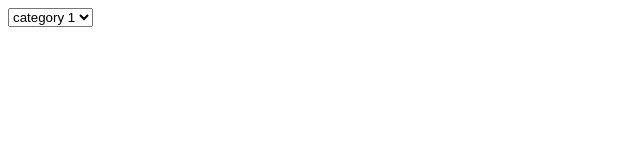
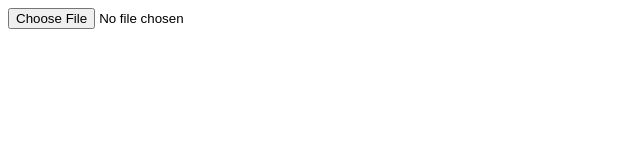
Before and after one commit to boriphuth/LearnAngularsWithRealApps, an Angular app: page / in a window 1280 px wide. Shown: the top 160 px of the page, without its empty margins (0-640 px from the left). Built offline with nearby package versions, Linux system fonts and the light colour scheme.

Commit message:
9.Select A File with Change Event in Angular 5(Event)

```diff
--- a/src/app/app.component.html
+++ b/src/app/app.component.html
@@ -80,10 +80,18 @@
     <option value="c4">Category 4</option>
   </select>
 -->
+<!--
 <select (change)="display($event)">
   <option *ngFor="let category of categories" value="{{category.id}}">{{category.name}}</option>
 </select>
   <br>
-  <!-- {{result}} -->
+  {{result}}
+  <span [innerHTML]="result"></span>
+-->
+</form>
+
+<form>
+  <input type="file" (change)="save($event)">
+  <br>
   <span [innerHTML]="result"></span>
 </form>
--- a/src/app/app.component.ts
+++ b/src/app/app.component.ts
@@ -94,4 +94,11 @@ categories: Category[];
     //this.result = 'Hello ' + event.target.value;
     this.result = 'Category Id is selected: ' + event.target.value;
   }
+
+  save(event: any):void{
+    var selectedFile = event.target.files[0];
+    this.result = 'File name: ' + selectedFile.name;
+    this.result += '<br>File Size(byte): ' + selectedFile.size;
+    this.result += '<br>File Type: ' + selectedFile.type;
+  }
 }
```
Also changed, not shown: 1 other file (tests, documents, lock files or other folders).
